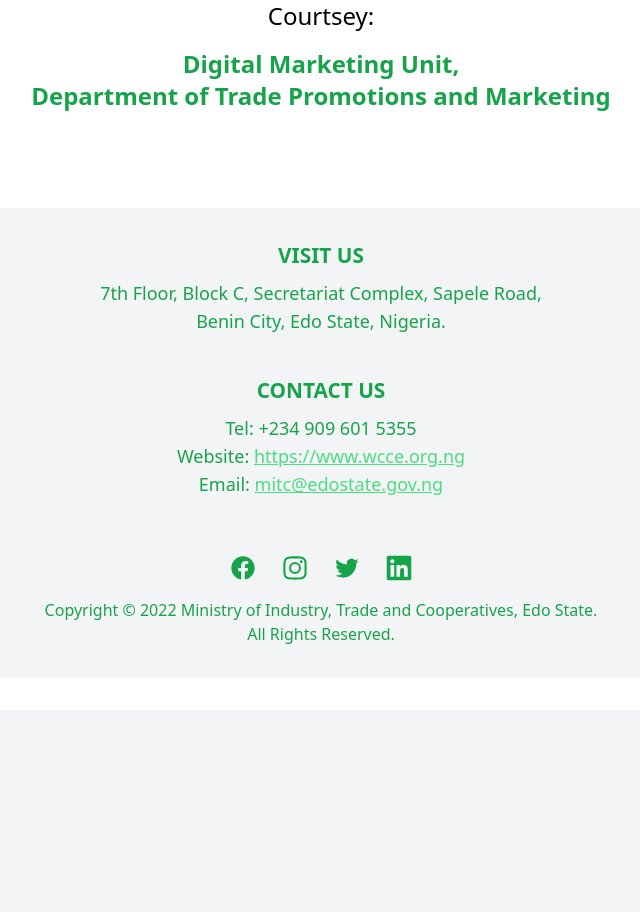
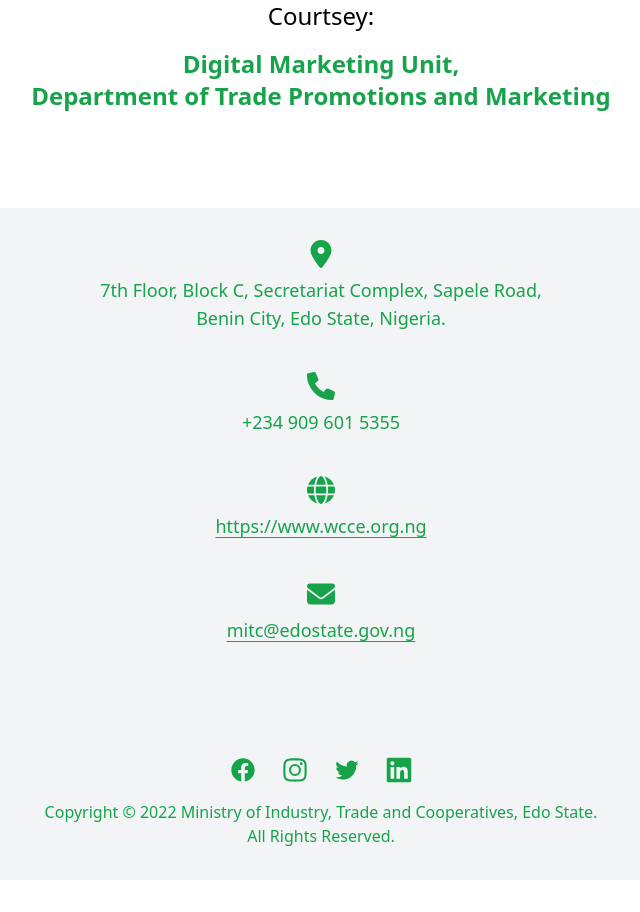
Before and after one commit to ethernalarts/mitcbdayapp, a Django app: page /birthday/ in a window 1280 px wide. Shown: the part 1395-2307 px from the top of the page, without its empty margins (319-959 px from the left). Before the commit the page ends 2039 px from the top, so only its background shows below. Run offline with Django 4.2, Linux system fonts and the light colour scheme; data comes from the database, SQL or seed files in the repository; some libraries are stand-ins or nearby versions.

Commit message:
code update bmessage_2.html

```diff
--- a/sendmail/templates/bmessage_2.html
+++ b/sendmail/templates/bmessage_2.html
@@ -41,20 +41,54 @@
 
             <footer class="container mt-10 px-8 mb-4 bottom-0">
                 <div class="p-4 bg-gray-100">
-                    <p class="mt-4 text-[1.3em] font-bold text-green-600">VISIT US</p>
-                    <p class="mt-2 text-lg font-normal text-green-600">7th Floor, Block C, Secretariat Complex, Sapele Road,<br>
-                        Benin City, Edo State, Nigeria.
-                    </p>
-                    <p class="mt-10 text-[1.3em] font-bold text-green-600">CONTACT US</p>
-                    <p class="mt-2 text-lg font-normal text-green-600">Tel: +234 909 601 5355<br>
-                        Website: <a href="https://www.wcce.org.ng" target="_blank" class="text-green-400 underline">https://www.wcce.org.ng</a>
-                        <br>
-                        Email: <a href="mailto:itc@edostate.gov.ng" class="text-green-400 underline">mitc@edostate.gov.ng</a>
-                    </p>
-                    <br>
+
+                    <!-- Location -->
+                    <div class="mt-4 text-center">
+                        <svg xmlns="http://www.w3.org/2000/svg"
+                        class="w-7 h-7 mx-auto text-green-600" fill="currentColor" viewBox="0 0 384 512">
+                        <path d="M168.3 499.2C116.1 435 0 279.4 0 192C0 85.96 85.96 0 192 0C298 0 384 85.96 384 192C384 279.4 267 435 215.7 499.2C203.4 514.5 180.6 514.5 168.3 499.2H168.3zM192 256C227.3 256 256 227.3 256 192C256 156.7 227.3 128 192 128C156.7 128 128 156.7 128 192C128 227.3 156.7 256 192 256z"/></svg>
+
+                        <p class="mt-2 text-lg font-normal text-green-600">7th Floor, Block C, Secretariat Complex, Sapele Road,<br>
+                            Benin City, Edo State, Nigeria.
+                        </p>
+                    </div>
+
+                    <!-- Telephone -->
+                    <div class="mt-10 text-center">
+                        <svg xmlns="http://www.w3.org/2000/svg"
+                        class="w-7 h-7 mx-auto text-green-600" fill="currentColor" viewBox="0 0 512 512">
+                        <path d="M511.2 387l-23.25 100.8c-3.266 14.25-15.79 24.22-30.46 24.22C205.2 512 0 306.8 0 54.5c0-14.66 9.969-27.2 24.22-30.45l100.8-23.25C139.7-2.602 154.7 5.018 160.8 18.92l46.52 108.5c5.438 12.78 1.77 27.67-8.98 36.45L144.5 207.1c33.98 69.22 90.26 125.5 159.5 159.5l44.08-53.8c8.688-10.78 23.69-14.51 36.47-8.975l108.5 46.51C506.1 357.2 514.6 372.4 511.2 387z"/></svg>
+
+                        <p class="mt-2 text-lg font-normal text-green-600">+234 909 601 5355<br></p>
+                    </div>
+
+
+                    <!-- Website -->
+                    <div class="mt-10 text-center">
+                        <svg xmlns="http://www.w3.org/2000/svg"
+                        class="w-7 h-7 mx-auto text-green-600" fill="currentColor" viewBox="0 0 512 512">
+                        <path d="M352 256C352 278.2 350.8 299.6 348.7 320H163.3C161.2 299.6 159.1 278.2 159.1 256C159.1 233.8 161.2 212.4 163.3 192H348.7C350.8 212.4 352 233.8 352 256zM503.9 192C509.2 212.5 512 233.9 512 256C512 278.1 509.2 299.5 503.9 320H380.8C382.9 299.4 384 277.1 384 256C384 234 382.9 212.6 380.8 192H503.9zM493.4 160H376.7C366.7 96.14 346.9 42.62 321.4 8.442C399.8 29.09 463.4 85.94 493.4 160zM344.3 160H167.7C173.8 123.6 183.2 91.38 194.7 65.35C205.2 41.74 216.9 24.61 228.2 13.81C239.4 3.178 248.7 0 256 0C263.3 0 272.6 3.178 283.8 13.81C295.1 24.61 306.8 41.74 317.3 65.35C328.8 91.38 338.2 123.6 344.3 160H344.3zM18.61 160C48.59 85.94 112.2 29.09 190.6 8.442C165.1 42.62 145.3 96.14 135.3 160H18.61zM131.2 192C129.1 212.6 127.1 234 127.1 256C127.1 277.1 129.1 299.4 131.2 320H8.065C2.8 299.5 0 278.1 0 256C0 233.9 2.8 212.5 8.065 192H131.2zM194.7 446.6C183.2 420.6 173.8 388.4 167.7 352H344.3C338.2 388.4 328.8 420.6 317.3 446.6C306.8 470.3 295.1 487.4 283.8 498.2C272.6 508.8 263.3 512 255.1 512C248.7 512 239.4 508.8 228.2 498.2C216.9 487.4 205.2 470.3 194.7 446.6H194.7zM190.6 503.6C112.2 482.9 48.59 426.1 18.61 352H135.3C145.3 415.9 165.1 469.4 190.6 503.6V503.6zM321.4 503.6C346.9 469.4 366.7 415.9 376.7 352H493.4C463.4 426.1 399.8 482.9 321.4 503.6V503.6z"/></svg>
+
+                        <p class="mt-2 text-lg font-normal text-green-600">
+                            <a href="https://www.wcce.org.ng" target="_blank" class="text-green-600 underline underline-offset-4">https://www.wcce.org.ng</a><br>
+                        </p>
+                    </div>
+
+
+                    <!-- Email -->
+                    <div class="mt-10 mb-10 text-center">
+                        <svg xmlns="http://www.w3.org/2000/svg"
+                        class="w-7 h-7 mx-auto text-green-600" fill="currentColor" viewBox="0 0 512 512">
+                        <path d="M464 64C490.5 64 512 85.49 512 112C512 127.1 504.9 141.3 492.8 150.4L275.2 313.6C263.8 322.1 248.2 322.1 236.8 313.6L19.2 150.4C7.113 141.3 0 127.1 0 112C0 85.49 21.49 64 48 64H464zM217.6 339.2C240.4 356.3 271.6 356.3 294.4 339.2L512 176V384C512 419.3 483.3 448 448 448H64C28.65 448 0 419.3 0 384V176L217.6 339.2z"/></svg>
+
+                        <p class="mt-2 text-lg font-normal text-green-600">
+                            <a href="mailto:itc@edostate.gov.ng" class="text-green-600 underline underline-offset-4">mitc@edostate.gov.ng</a>
+                        </p>
+                    </div>
+
 
                     <!-- Social Media -->
-                    <div class="mt-8 text-green-600 flex justify-center p-0 space-x-6">
+                    <div class="mt-28 text-green-600 flex justify-center space-x-6">
                         <a href="#" class="hover:text-green-400 dark:hover:text-white">
                             <svg class="w-7 h-7" fill="currentColor" viewBox="0 0 24 24" aria-hidden="true">
                                 <path fill-rule="evenodd"
--- a/theme/static/css/dist/styles.css
+++ b/theme/static/css/dist/styles.css
@@ -543,6 +543,34 @@ Ensure the default browser behavior of the `hidden` attribute.
   margin-left: 0.75rem;
 }
 
+.mt-4 {
+  margin-top: 1rem;
+}
+
+.-mt-2 {
+  margin-top: -0.5rem;
+}
+
+.mt-8 {
+  margin-top: 2rem;
+}
+
+.mb-8 {
+  margin-bottom: 2rem;
+}
+
+.mt-10 {
+  margin-top: 2.5rem;
+}
+
+.mb-4 {
+  margin-bottom: 1rem;
+}
+
+.mt-2 {
+  margin-top: 0.5rem;
+}
+
 .-mt-28 {
   margin-top: -7rem;
 }
@@ -555,36 +583,16 @@ Ensure the default browser behavior of the `hidden` attribute.
   margin-top: -8rem;
 }
 
-.mt-2 {
-  margin-top: 0.5rem;
+.mt-12 {
+  margin-top: 3rem;
 }
 
-.mt-\[20px\] {
-  margin-top: 20px;
+.mb-10 {
+  margin-bottom: 2.5rem;
 }
 
-.-mt-2 {
-  margin-top: -0.5rem;
-}
-
-.mt-4 {
-  margin-top: 1rem;
-}
-
-.mt-8 {
-  margin-top: 2rem;
-}
-
-.mt-10 {
-  margin-top: 2.5rem;
-}
-
-.mb-8 {
-  margin-bottom: 2rem;
-}
-
-.mb-4 {
-  margin-bottom: 1rem;
+.mt-28 {
+  margin-top: 7rem;
 }
 
 .block {
@@ -917,14 +868,17 @@ Ensure the default browser behavior of the `hidden` attribute.
   line-height: 2.25rem;
 }
 
-.text-xs {
-  font-size: 0.75rem;
-  line-height: 1rem;
-}
-
 .text-2xl {
   font-size: 1.5rem;
   line-height: 2rem;
+}
+
+.text-\[1\.65em\] {
+  font-size: 1.65em;
+}
+
+.text-\[1\.3em\] {
+  font-size: 1.3em;
 }
 
 .text-lg {
@@ -932,48 +886,21 @@ Ensure the default browser behavior of the `hidden` attribute.
   line-height: 1.75rem;
 }
 
-.text-\[1\.5em\] {
-  font-size: 1.5em;
-}
-
-.text-\[1em\] {
-  font-size: 1em;
-}
-
-.text-\[1\.2em\] {
-  font-size: 1.2em;
-}
-
-.text-\[1\.3em\] {
-  font-size: 1.3em;
-}
-
-.text-\[1\.4em\] {
-  font-size: 1.4em;
-}
-
-.text-\[2em\] {
-  font-size: 2em;
-}
-
-.text-\[1\.6em\] {
-  font-size: 1.6em;
-}
-
-.text-\[1\.65em\] {
-  font-size: 1.65em;
+.text-xs {
+  font-size: 0.75rem;
+  line-height: 1rem;
 }
 
 .font-semibold {
   font-weight: 600;
 }
 
+.font-bold {
+  font-weight: 700;
+}
+
 .font-medium {
   font-weight: 500;
-}
-
-.font-bold {
-  font-weight: 700;
 }
 
 .font-normal {
@@ -997,6 +924,16 @@ Ensure the default browser behavior of the `hidden` attribute.
   color: rgb(255 255 255 / var(--tw-text-opacity));
 }
 
+.text-green-600 {
+  --tw-text-opacity: 1;
+  color: rgb(22 163 74 / var(--tw-text-opacity));
+}
+
+.text-green-400 {
+  --tw-text-opacity: 1;
+  color: rgb(74 222 128 / var(--tw-text-opacity));
+}
+
 .text-gray-500 {
   --tw-text-opacity: 1;
   color: rgb(107 114 128 / var(--tw-text-opacity));
@@ -1007,29 +944,23 @@ Ensure the default browser behavior of the `hidden` attribute.
   color: rgb(55 65 81 / var(--tw-text-opacity));
 }
 
-.text-green-400 {
-  --tw-text-opacity: 1;
-  color: rgb(74 222 128 / var(--tw-text-opacity));
-}
-
-.text-green-600 {
-  --tw-text-opacity: 1;
-  color: rgb(22 163 74 / var(--tw-text-opacity));
-}
-
 .underline {
   -webkit-text-decoration-line: underline;
           text-decoration-line: underline;
+}
+
+.underline-offset-2 {
+  text-underline-offset: 2px;
+}
+
+.underline-offset-4 {
+  text-underline-offset: 4px;
 }
 
 .shadow-md {
   --tw-shadow: 0 4px 6px -1px rgb(0 0 0 / 0.1), 0 2px 4px -2px rgb(0 0 0 / 0.1);
   --tw-shadow-colored: 0 4px 6px -1px var(--tw-shadow-color), 0 2px 4px -2px var(--tw-shadow-color);
   box-shadow: var(--tw-ring-offset-shadow, 0 0 #0000), var(--tw-ring-shadow, 0 0 #0000), var(--tw-shadow);
-}
-
-.outline {
-  outline-style: solid;
 }
 
 .hover\:bg-gray-50:hover {
```
Also changed, not shown: other parts of theme/static/css/dist/styles.css (+17 -74 lines).
